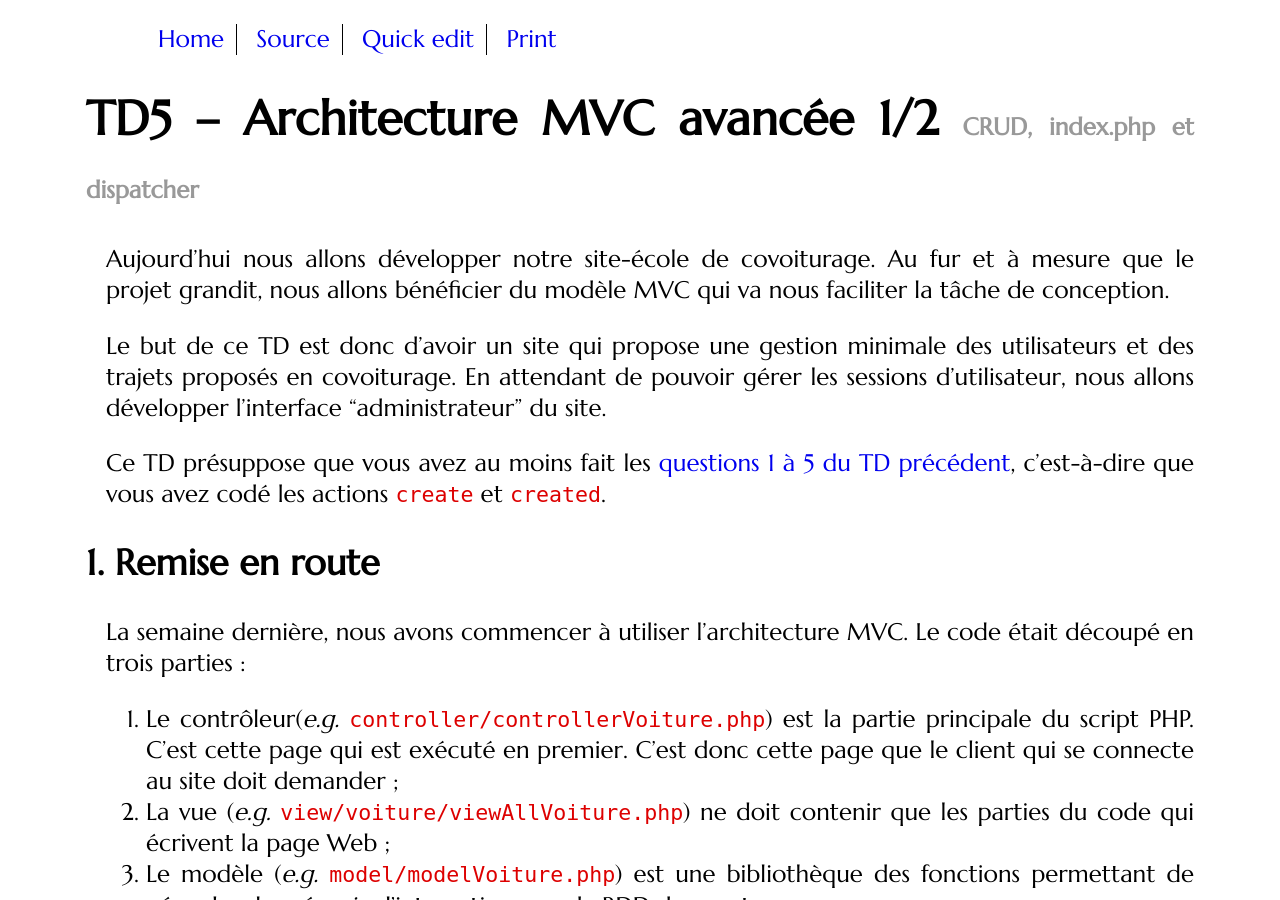
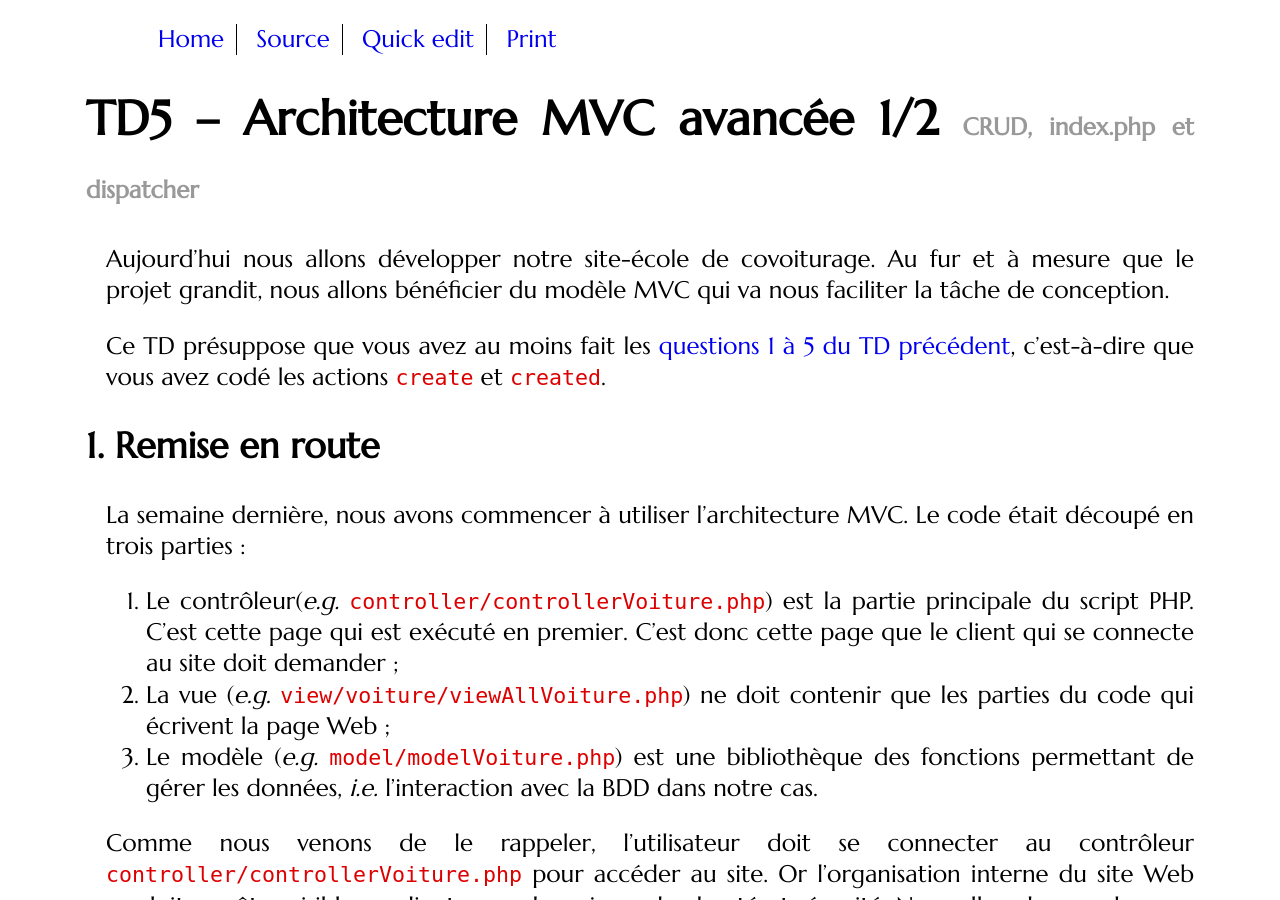
Before and after one commit to romainlebreton/R3.01-DeveloppementWeb, a Jekyll site: the page built from tutorials/tutorial5.md, in a window 1280 px wide and 900 px high. Built offline with Jekyll 4.4.1, drawn with Linux system fonts in a browser that asks for light colours; some web fonts are replaced.

Commit message:
Update tutorial5.md

```diff
--- a/tutorials/tutorial5.md
+++ b/tutorials/tutorial5.md
@@ -8,10 +8,10 @@ Aujourd'hui nous allons développer notre site-école de covoiturage. Au fur et
 mesure que le projet grandit, nous allons bénéficier du modèle MVC qui va nous
 faciliter la tâche de conception.
 
-Le but de ce TD est donc d'avoir un site qui propose une gestion minimale des
+<!--Le but de ce TD est donc d'avoir un site qui propose une gestion minimale des
 utilisateurs et des trajets proposés en covoiturage. En attendant de pouvoir
 gérer les sessions d'utilisateur, nous allons développer l'interface
-"administrateur" du site.
+"administrateur" du site.-->
 
 Ce TD présuppose que vous avez au moins fait les [questions 1 à 5 du TD
 précédent](tutorial4.html#vue-ajout-dune-voiture), c'est-à-dire que vous avez codé les actions `create` et `created`.
```
